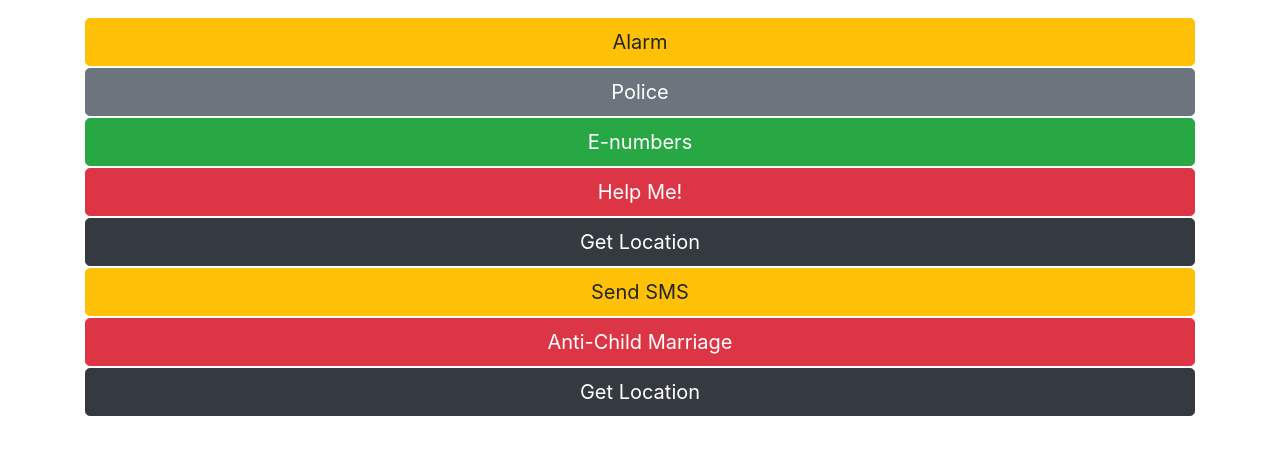
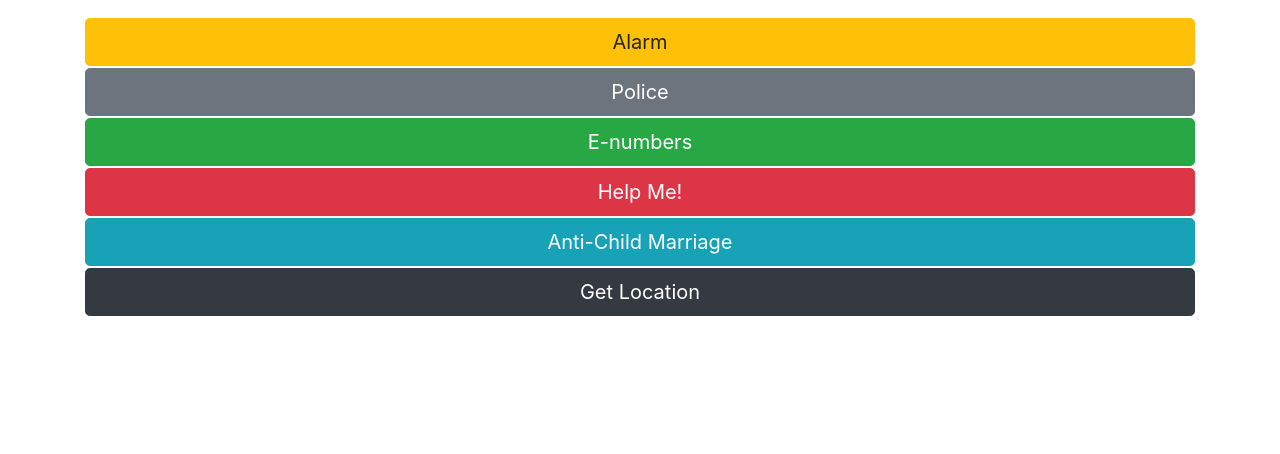
Before and after one commit to asmitaneupane/Bachaao-App, a plain HTML site: page index.html in a window 1280 px wide. Shown: the part 62-516 px from the top of the page. Drawn offline with Linux system fonts and the light colour scheme.

Commit message:
fixed the main menu

```diff
--- a/index.html
+++ b/index.html
@@ -46,11 +46,7 @@
      <button class="menu-item btn btn-success btn-lg" onclick="eCall()">E-numbers</button><br>
      <button class="menu-item btn btn-danger btn-lg" onclick="helpMe()">Help Me!</button>
 
-     <button class="menu-item btn btn-dark btn-lg" onclick="getLocation()">Get Location</button>
-     <button class="menu-item btn btn-warning btn-lg" onclick="eSMS()">Send SMS</button>
-
-
-     <button class="menu-item btn btn-danger btn-lg">Anti-Child Marriage</button>
+     <button class="menu-item btn btn-info btn-lg">Anti-Child Marriage</button>
      <button class="menu-item btn btn-dark btn-lg" onclick="getLocation()">Get Location</button>
 
    <div id="mylocation"></div>
```
